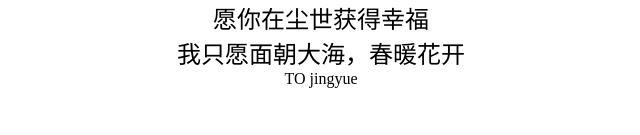
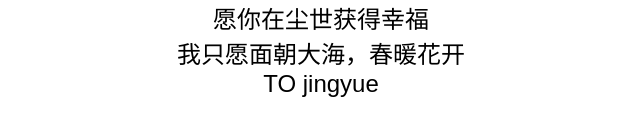
Before and after one commit to lizhipeng1992/lizhipeng1992.github.io, a plain HTML site: page index.html in a window 1280 px wide. Shown: the part 203-338 px from the top of the page, without its empty margins (319-959 px from the left). Drawn offline with Linux system fonts and the light colour scheme.

Commit message:
Update index.html

```diff
--- a/index.html
+++ b/index.html
@@ -16,6 +16,7 @@ body{text-align:center}
 	愿你在尘世获得幸福<br>
 	我只愿面朝大海，春暖花开<br>
 	</font></p1>
-	<p2>TO jingyue</p2>
+	<p2><font size="5" face="arial" color="black">
+		TO jingyue</p2>
 </body>
 </html>
```
